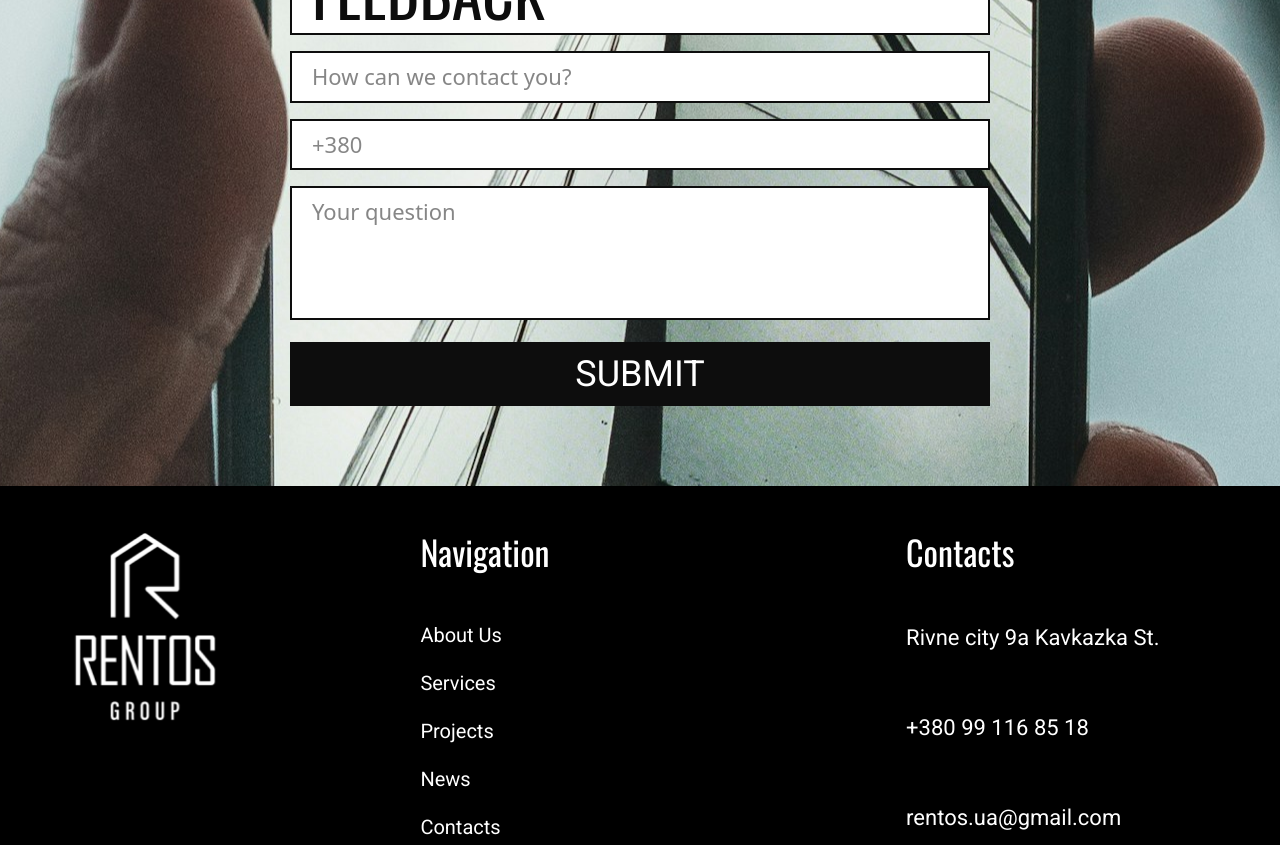
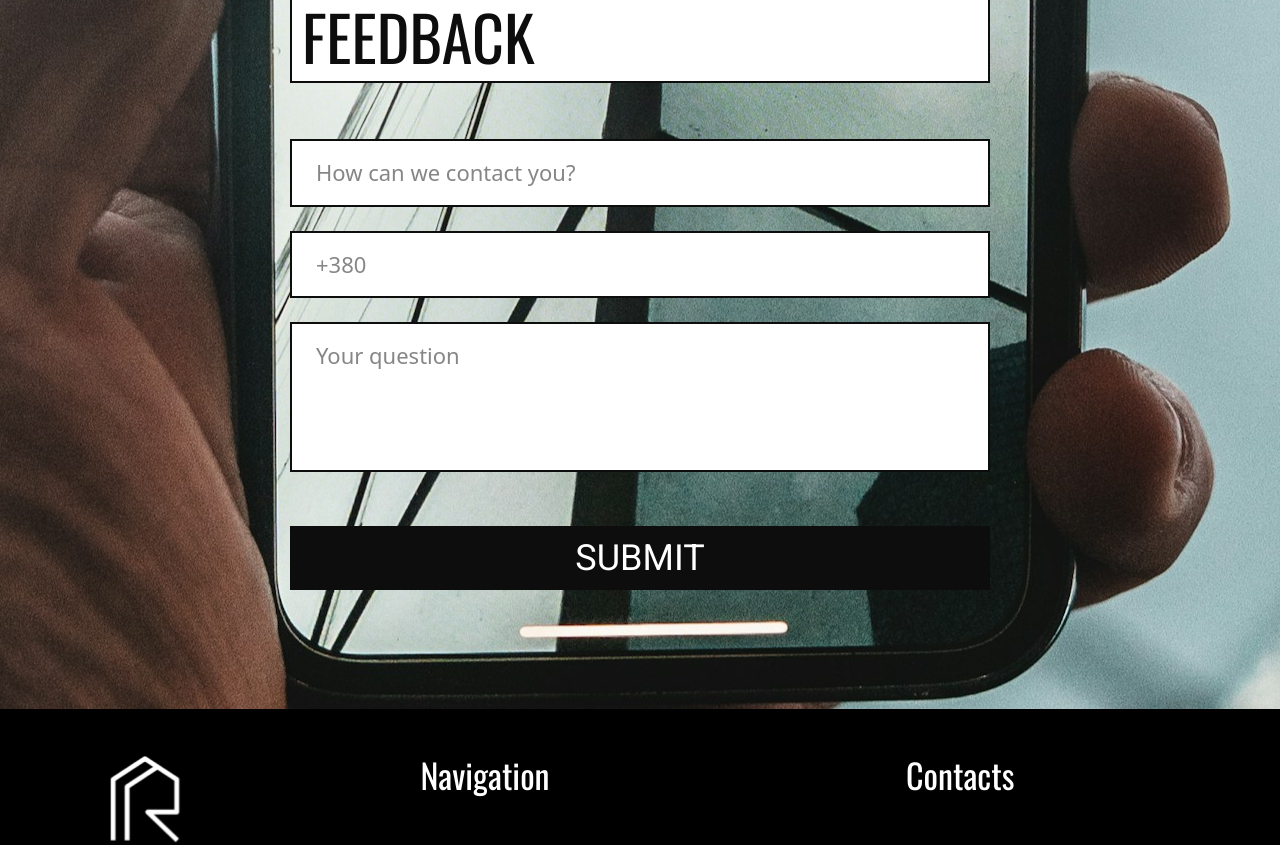
Before and after one commit to spaindoc/Rentos, a Next.js app: page /en in a window 1280 px wide. Shown: the part 1460-2305 px from the top of the page. Built offline with nearby package versions, Linux system fonts and the light colour scheme.

Commit message:
Fixed feedback sectoin (bg & inputs)

```diff
--- a/src/app/[locale]/components/companyPhilosophy.jsx
+++ b/src/app/[locale]/components/companyPhilosophy.jsx
@@ -10,15 +10,15 @@ const companyPhilosophy = () => {
         <Section className="lg:bg-light-blue">
             <Container className="flex flex-col lg:flex-row gap-6 lg:gap-10 justify-between text-black">
                 {/*! TODO: Потім винести у окремий компонент */}
-                <div className="flex-1 bg-light-blue lg:bg-none p-2 mx-auto w-full max-w-[340px] md:max-w-[450px] lg:max-w-none">
+                <div className="flex-1 bg-light-blue lg:bg-none p-2 mx-auto w-full ">
                     <Heading3 className="mb-6">{t('Philosophy.block_1.title')}</Heading3>
                     <Paragraph>{t('Philosophy.block_1.subtitle')}</Paragraph>
                 </div>
-                <div className="flex-1 bg-light-blue lg:bg-none p-2 mx-auto w-fullmax-w-[340px] md:max-w-[450px] lg:max-w-none">
+                <div className="flex-1 bg-light-blue lg:bg-none p-2 mx-auto w-full ">
                     <Heading3 className="mb-6">{t('Philosophy.block_2.title')}</Heading3>
                     <Paragraph>{t('Philosophy.block_2.subtitle')}</Paragraph>
                 </div>
-                <div className="flex-1 bg-light-blue lg:bg-none p-2 mx-auto w-full max-w-[340px] md:max-w-[450px] lg:max-w-none">
+                <div className="flex-1 bg-light-blue lg:bg-none p-2 mx-auto w-full">
                     <Heading3 className="mb-6">{t('Philosophy.block_3.title')}</Heading3>
                     <List>
                         <ListItem>{t('Philosophy.block_3.item_1')}</ListItem>
--- a/src/app/[locale]/components/feedback.jsx
+++ b/src/app/[locale]/components/feedback.jsx
@@ -17,11 +17,11 @@ const Feedback = () => {
 
     return (
         <section
-            className="bg-auto pt-[5vh] pb-[10vh] bg-center bg-no-repeat relative overflow-x-hidden min-w-full"
+            className="bg-auto box-border min-h-screen py-[10vh] bg-[position:50%_55%] lg:bg-[position:50%_65%] bg-no-repeat relative overflow-x-hidden min-w-full"
             style={{ backgroundImage: `url(${bg.src})` }}
         >
             <Container>
-                <div className="w-full max-w-[700px] mx-auto text-black bg-white border p-2.5 lg:py-2.5 lg:px-5 lg:border-2 border-black uppercase">
+                <div className="w-full max-w-[700px] mb-14 mx-auto text-black bg-white border-2 py-3.5 px-2.5 border-black uppercase">
                     <Heading2>{t('Feedback.title')}</Heading2>
                 </div>
 
@@ -37,6 +37,7 @@ const Feedback = () => {
                         placeholder={t('Feedback.form.name')}
                         value={name}
                         onChange={(e) => setName(e.target.value)}
+                        className="mb-6"
                     />
 
                     <Input
@@ -44,6 +45,7 @@ const Feedback = () => {
                         placeholder="+380"
                         value={phone}
                         onChange={(e) => setPhone(e.target.value)}
+                        className="mb-6"
                     />
 
                     <Textarea
@@ -51,6 +53,7 @@ const Feedback = () => {
                         rows={4}
                         value={message}
                         onChange={(e) => setMessage(e.target.value)}
+                        className="mb-12"
                     />
 
                     <Button
--- a/src/app/[locale]/components/footer.jsx
+++ b/src/app/[locale]/components/footer.jsx
@@ -5,7 +5,7 @@ import { useTranslations } from "next-intl";
 import logo from '@/../public/logo.png';
 import InstagramIcon from "@/app/[locale]/components/ui/InstagramIcon";
 import FacebookIcon from "@/app/[locale]/components/ui/FacebookIcon";
-import {Container, Heading3, Paragraph} from '@/app/[locale]/components/ui'
+import {Container, Heading4, Paragraph} from '@/app/[locale]/components/ui'
 
 
 const Footer = () => {
@@ -33,9 +33,9 @@ const Footer = () => {
 
           <div className="flex flex-row justify-between lg:justify-around w-full lg:gap-16 h-full">
             <div className="flex flex-col lg:h-full">
-              <Heading3 className="text-white mb-6 lg:mb-11">
+              <Heading4 className="text-white mb-6 lg:mb-11">
                 {t('Footer.navigation')}
-              </Heading3>
+              </Heading4>
               <nav className="flex-1">
                 <ul className="flex flex-col gap-4 lg:gap-5 text-white text-base lg:text-xl">
                   <li><a href="">{t('Footer.navigationLinks.about')}</a></li>
@@ -54,9 +54,9 @@ const Footer = () => {
             </div>
 
             <div className="flex flex-col lg:h-full">
-              <Heading3 className="text-white mb-6 lg:mb-11">
+              <Heading4 className="text-white mb-6 lg:mb-11">
                 {t('Footer.contacts')}
-              </Heading3>
+              </Heading4>
               <div className="flex flex-col flex-1">
                 <div className="flex flex-col gap-6 lg:gap-[57px] text-base lg:text-xl text-white mb-6 lg:flex-1">
                   <Paragraph className="max-w-[120px] lg:max-w-none">
--- a/src/app/[locale]/components/ui/input.jsx
+++ b/src/app/[locale]/components/ui/input.jsx
@@ -7,7 +7,7 @@ export const Input = forwardRef(({ className, type, ...props }, ref) => {
       type={type}
       className={cn(
         'w-full max-w-full min-w-0 box-border',
-        'border p-2.5 lg:py-2.5 lg:px-5 lg:border-2 border-black',
+        'border border-2 py-[18px] px-6 border-black',
         'text-base leading-tight focus:outline-none',
         'bg-white text-[18px] lg:text-[22px] lg:leading-tight',
         className
--- a/src/app/[locale]/components/ui/textarea.jsx
+++ b/src/app/[locale]/components/ui/textarea.jsx
@@ -6,7 +6,7 @@ export const Textarea = forwardRef(({ className, ...props }, ref) => {
     <textarea
       className={cn(
         'w-full max-w-full min-w-0 box-border',
-        'border p-2.5 lg:py-2.5 lg:px-5 lg:border-2 border-black',
+        'border-2 py-[18px] px-6 border-black',
         'text-base leading-tight resize-none focus:outline-none',
         'bg-white text-[18px] lg:text-[22px] lg:leading-tight',
         className
--- a/src/app/[locale]/components/ui/typography.jsx
+++ b/src/app/[locale]/components/ui/typography.jsx
@@ -43,6 +43,19 @@ export const Heading3 = forwardRef(({ children, className, ...props }, ref) => (
 ));
 Heading3.displayName = 'Heading3';
 
+export const Heading4 = forwardRef(({ children, className, ...props }, ref) => (
+  <h4
+    ref={ref}
+    className={cn(
+      'text-[24px] lg:text-[34px] font-oswald',
+      className
+    )}
+    {...props}
+  >
+    {children}
+  </h4>
+));
+Heading4.displayName = 'Heading4';
 
 export const Paragraph = forwardRef(({ children, className, ...props }, ref) => (
   <p
```
